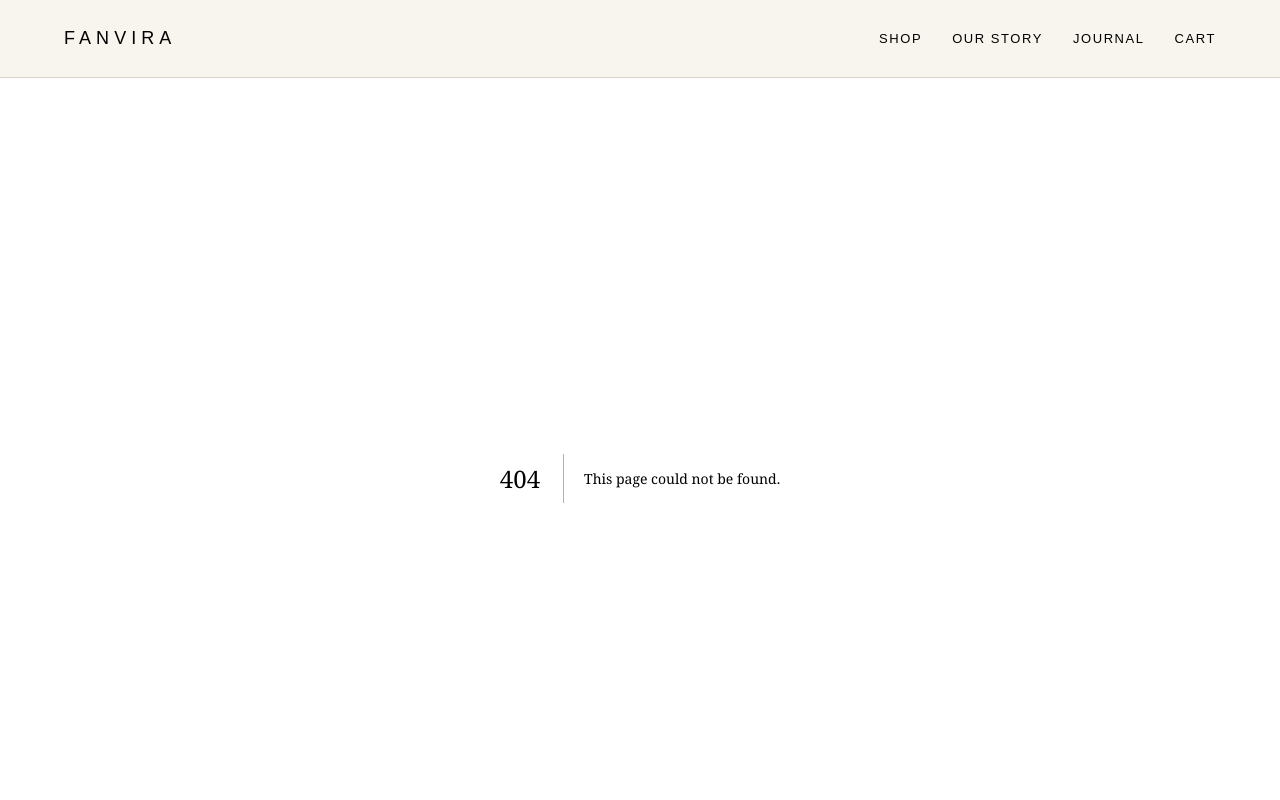
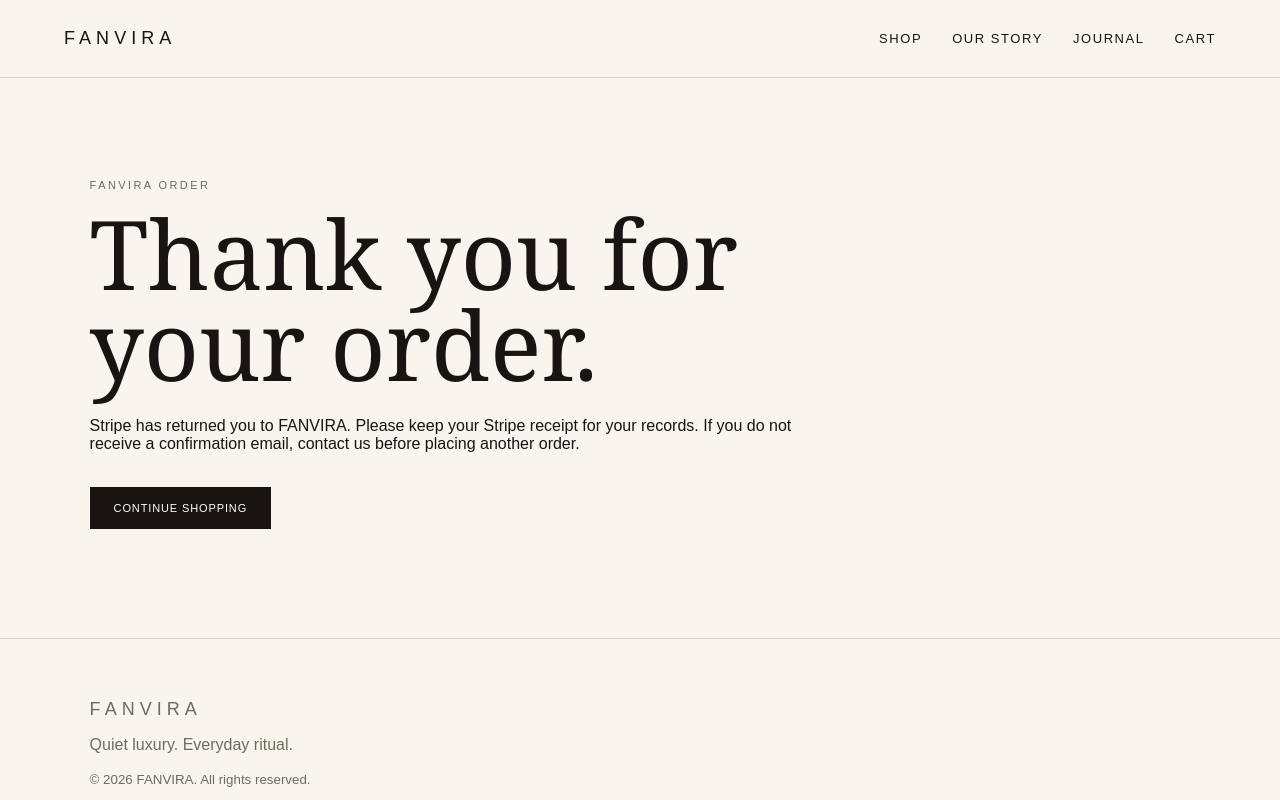
Before and after one commit to f509993517-design/lumea-jewelry-store, a Next.js app: page /checkout/success in a window 1280 px wide. Before the commit this address had no page. Shown: the top 800 px of the page. Built offline with nearby package versions, Linux system fonts and the light colour scheme.

Commit message:
Add Stripe checkout return page

```diff
--- /dev/null
+++ b/src/app/checkout/success/page.tsx
@@ -0,0 +1,37 @@
+"use client";
+
+import Link from "next/link";
+import { useEffect, useState } from "react";
+
+export default function CheckoutSuccess() {
+  const [sessionId, setSessionId] = useState("");
+
+  useEffect(() => {
+    const params = new URLSearchParams(window.location.search);
+    setSessionId(params.get("session_id") || "");
+    // Clear the local bag only after Stripe redirects to this success URL.
+    // The server-side payment status should still be verified before fulfilling an order.
+    if (params.get("session_id")) {
+      localStorage.removeItem("fanvira-cart");
+      window.dispatchEvent(new Event("cart-updated"));
+    }
+  }, []);
+
+  return (
+    <main className="page narrow">
+      <p className="eyebrow">FANVIRA ORDER</p>
+      <h1>Thank you for your order.</h1>
+      <p>
+        Stripe has returned you to FANVIRA. Please keep your Stripe receipt
+        for your records. If you do not receive a confirmation email, contact
+        us before placing another order.
+      </p>
+      {sessionId && (
+        <p className="checkoutNote">
+          Reference: {sessionId.slice(0, 18)}…
+        </p>
+      )}
+      <Link href="/shop" className="button">Continue Shopping</Link>
+    </main>
+  );
+}
```
